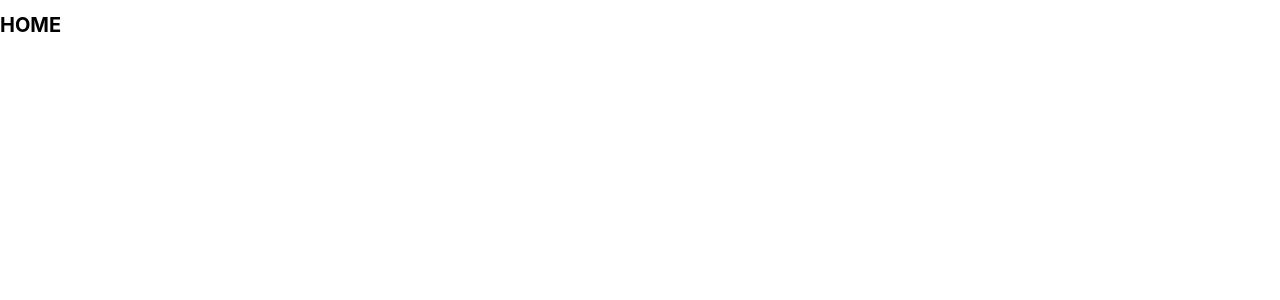
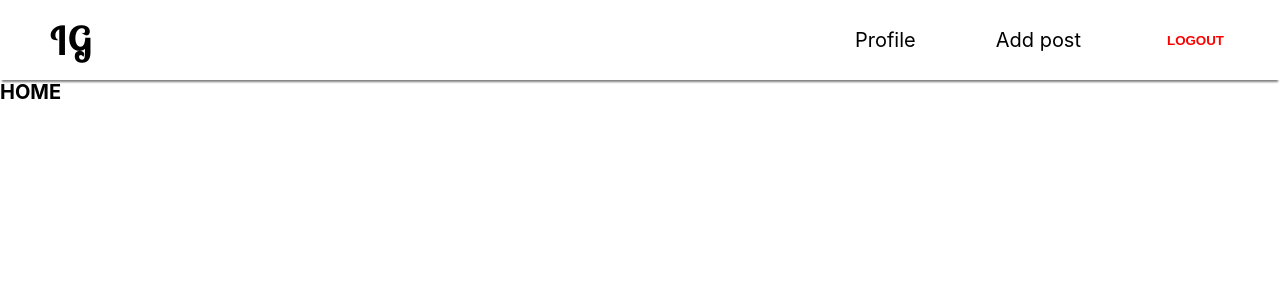
Before and after one commit to JakubKonefal/insta-clone, a React (Create React App) app in the folder client/: page /home in a window 1280 px wide. Shown: the top 300 px of the page. Built offline with nearby package versions, Linux system fonts and the light colour scheme; sample sign-in values are in the browser's storage.

Commit message:
- Add Navbar - Add logout function

```diff
--- a/client/src/Home/Home.js
+++ b/client/src/Home/Home.js
@@ -1,7 +1,10 @@
 import React from 'react';
+import Navbar from '../shared/Navbar/Navbar';
+import classes from './Home.module.css';
 
 const Home = () => (
-  <div>
+  <div className={classes.Home}>
+    <Navbar />
     <h1>HOME</h1>
   </div>
 );
--- a/client/src/Home/Home.module.css
+++ b/client/src/Home/Home.module.css
@@ -0,0 +1,3 @@
+.Home {
+  margin-top: 80px;
+}
--- a/client/src/SignIn/SignIn.js
+++ b/client/src/SignIn/SignIn.js
@@ -2,7 +2,7 @@ import React, { useState } from 'react';
 import StylesProvider from '@material-ui/styles/StylesProvider';
 import { TextField, Button } from '@material-ui/core';
 import { useSelector, useDispatch } from 'react-redux';
-import { Link, useHistory } from 'react-router-dom';
+import { Link, useHistory, Redirect } from 'react-router-dom';
 import { login } from '../actions/authActions';
 import classes from './SignIn.module.css';
 
@@ -30,8 +30,8 @@ const SignIn = () => {
     dispatch(login(credentials));
   };
 
-  if (loginSuccess || token) {
-    history.push('/home');
+  if (token) {
+    return <Redirect to="/home" />;
   }
 
   return (
--- a/client/src/actions/authActions.js
+++ b/client/src/actions/authActions.js
@@ -1,5 +1,10 @@
 import axios from 'axios';
-import { REGISTER_SUCCESS, CLEAR_ERRORS, LOGIN_SUCCESS } from './types';
+import {
+  REGISTER_SUCCESS,
+  CLEAR_ERRORS,
+  LOGIN_SUCCESS,
+  LOGOUT_SUCCESS
+} from './types';
 import { getError } from './errorActions';
 
 export const register = newUser => dispatch => {
@@ -28,6 +33,11 @@ export const login = credentials => dispatch => {
       });
     })
     .catch(err => {
+      console.log(err);
       dispatch(getError(err.response));
     });
 };
+
+export const logout = () => ({
+  type: LOGOUT_SUCCESS
+});
--- a/client/src/actions/types.js
+++ b/client/src/actions/types.js
@@ -1,4 +1,5 @@
 export const LOGIN_SUCCESS = 'LOGIN_SUCCESS';
 export const REGISTER_SUCCESS = 'REGISTER_SUCCESS';
+export const LOGOUT_SUCCESS = 'LOGOUT_SUCCESS';
 export const GET_ERRORS = 'GET_ERRORS';
 export const CLEAR_ERRORS = 'CLEAR_ERRORS';
--- a/client/src/reducers/authReducer.js
+++ b/client/src/reducers/authReducer.js
@@ -1,8 +1,13 @@
-import { LOGIN_SUCCESS, REGISTER_SUCCESS } from '../actions/types';
+import {
+  LOGIN_SUCCESS,
+  REGISTER_SUCCESS,
+  LOGOUT_SUCCESS
+} from '../actions/types';
 
 const initialState = {
   loginSuccess: false,
-  registerSuccess: false
+  registerSuccess: false,
+  logoutSuccess: false
 };
 
 export default (state = initialState, action) => {
@@ -18,6 +23,13 @@ export default (state = initialState, action) => {
         ...state,
         loginSuccess: true
       };
+    case LOGOUT_SUCCESS:
+      localStorage.removeItem('auth-token');
+      return {
+        loginSuccess: false,
+        registerSuccess: false,
+        logoutSuccess: true
+      };
     default:
       return state;
   }
--- a/client/src/shared/Navbar/Navbar.js
+++ b/client/src/shared/Navbar/Navbar.js
@@ -1,8 +1,32 @@
 import React from 'react';
+import { useDispatch } from 'react-redux';
+import { useHistory } from 'react-router-dom';
+import { logout } from '../../actions/authActions';
 import classes from './Navbar.module.css';
 
 const Navbar = () => {
-  return <div></div>;
+  const dispatch = useDispatch();
+  const history = useHistory();
+
+  const onLogout = () => {
+    dispatch(logout());
+    history.push('/');
+  };
+
+  return (
+    <nav className={classes.Navbar}>
+      <h3 className={classes.Navbar__Title}>IG</h3>
+      <span className={classes.Navbar__Item}>Profile</span>
+      <span className={classes.Navbar__Item}>Add post</span>
+      <button
+        className={classes.Navbar__Button}
+        type="button"
+        onClick={onLogout}
+      >
+        Logout
+      </button>
+    </nav>
+  );
 };
 
 export default Navbar;
--- a/client/src/shared/Navbar/Navbar.module.css
+++ b/client/src/shared/Navbar/Navbar.module.css
@@ -0,0 +1,37 @@
+.Navbar {
+  position: fixed;
+  top: 0;
+  left: 0;
+  display: flex;
+  align-items: center;
+  height: 80px;
+  width: 100%;
+  padding: 1em 5em;
+  box-sizing: border-box;
+  box-shadow: 0 4px 2px -2px gray;
+}
+
+.Navbar__Title {
+  margin: 0;
+  font-size: 3.75rem;
+  font-weight: bold;
+  font-family: 'Lobster Two', cursive;
+  letter-spacing: 3px;
+}
+
+.Navbar__Item:nth-of-type(1) {
+  margin-left: auto;
+}
+
+.Navbar__Item {
+  margin-right: 4em;
+  font-size: 2em;
+}
+
+.Navbar__Button {
+  background-color: transparent;
+  border: none;
+  color: red;
+  font-weight: bold;
+  text-transform: uppercase;
+}
```
Also changed, not shown: client/.eslintrc.json.
